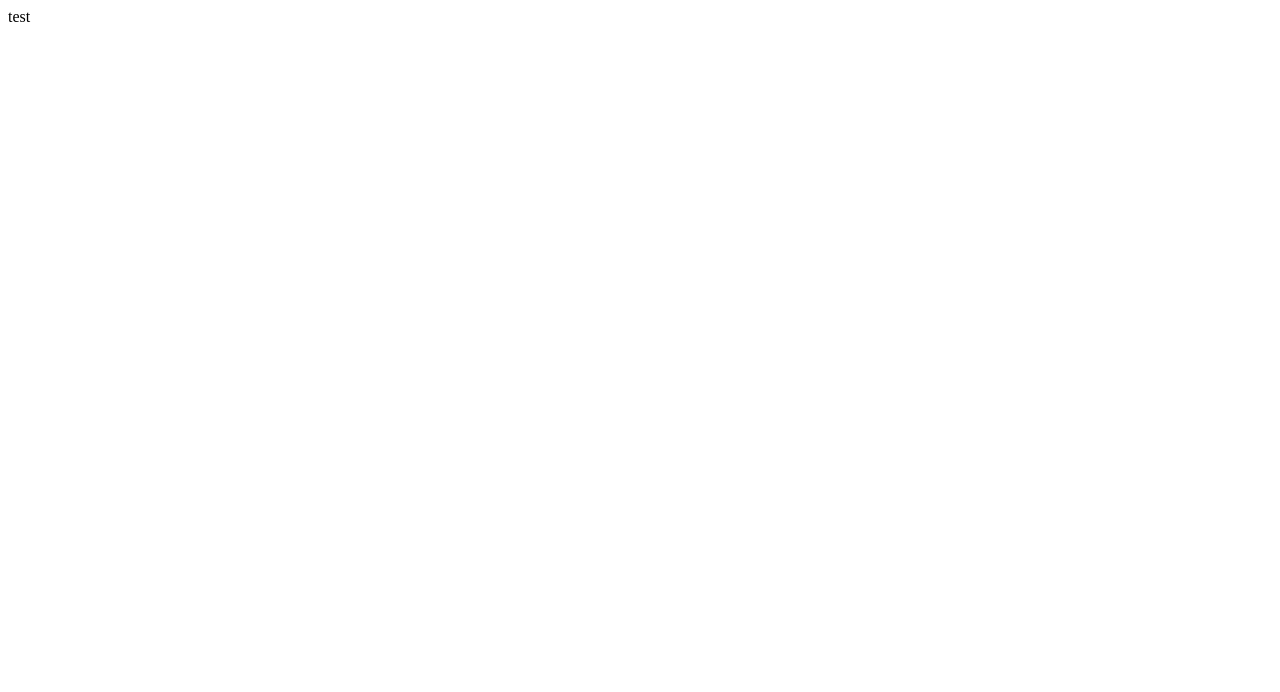
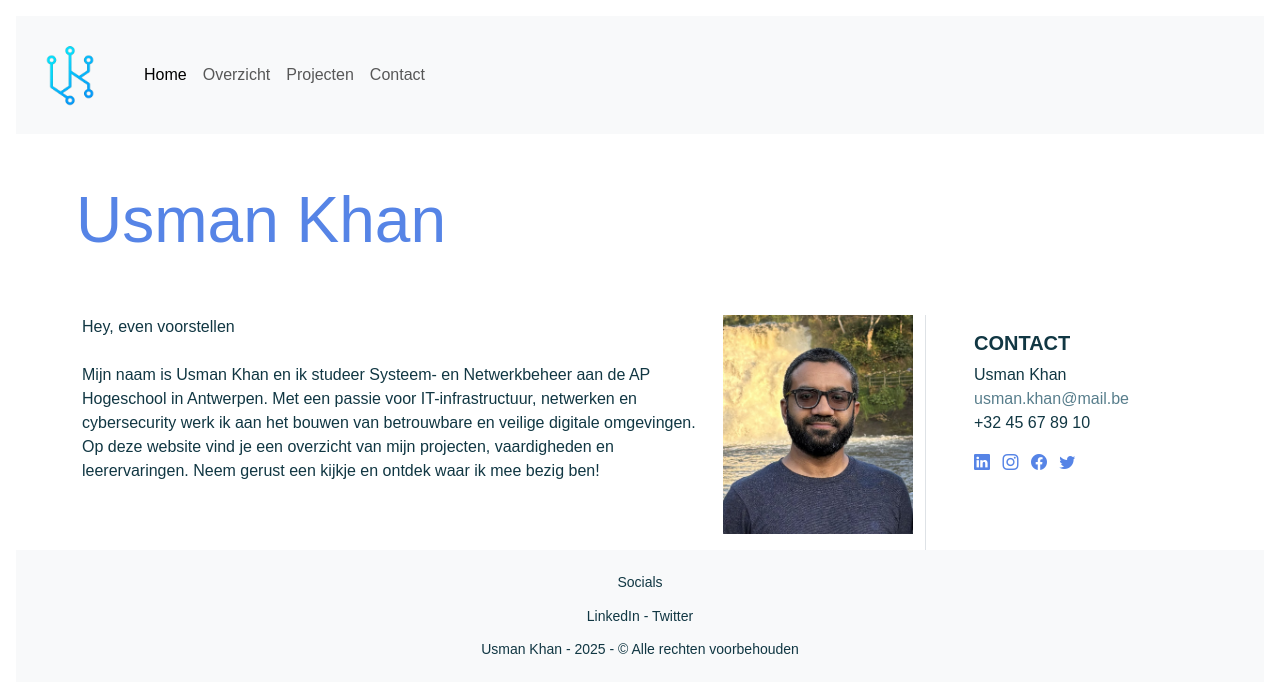
Before and after one commit to sui785/Portfolio-website, a plain HTML site: page index.html in a window 1280 px wide. Drawn offline with nearby package versions, Linux system fonts and the light colour scheme.

Commit message:
First version
First upload

```diff
--- a/css/style.css
+++ b/css/style.css
@@ -0,0 +1,41 @@
+html,
+body {
+  box-sizing: border-box;
+  background-color: #fff;
+  margin: 0;
+  padding: 0;
+  font-family: Arial, Helvetica, sans-serif;
+  color: #113743;
+  height: 100%;
+  width: 100%;
+}
+a,
+a:hover {
+  text-decoration: none;
+  color: #587e8c;
+}
+
+.blauw {
+  color: #5684e6;
+}
+
+span {
+  color: red;
+}
+
+.btn-primary {
+  --bs-btn-color: #fff;
+  --bs-btn-bg: #587e8c;
+  --bs-btn-border-color: #587e8c;
+  --bs-btn-hover-color: #fff;
+  --bs-btn-hover-bg: #113743;
+  --bs-btn-hover-border-color: #113743;
+  --bs-btn-focus-shadow-rgb: 49, 132, 253;
+  --bs-btn-active-color: #fff;
+  --bs-btn-active-bg: #113743;
+  --bs-btn-active-border-color: #113743;
+  --bs-btn-active-shadow: inset 0 3px 5px rgba(0, 0, 0, 0.125);
+  --bs-btn-disabled-color: #fff;
+  --bs-btn-disabled-bg: #587e8c;
+  --bs-btn-disabled-border-color: #587e8c;
+}
--- a/index.html
+++ b/index.html
@@ -1,4 +1,151 @@
 <!DOCTYPE html>
 <html lang="nl-BE">
-test
+  <head>
+    <meta charset="UTF-8" />
+    <meta name="viewport" content="width=device-width, initial-scale=1.0" />
+    <title>home</title>
+    <!-- resetten van browsers -->
+    <link rel="stylesheet" href="css/reset.css" />
+    <!-- Bootstrap CSS -->
+    <link
+      href="https://cdn.jsdelivr.net/npm/bootstrap@5.3.3/dist/css/bootstrap.min.css"
+      rel="stylesheet"
+      integrity="sha384-QWTKZyjpPEjISv5WaRU9OFeRpok6YctnYmDr5pNlyT2bRjXh0JMhjY6hW+ALEwIH"
+      crossorigin="anonymous"
+    />
+    <!-- Bootstrap CSS icons: https://icons.getbootstrap.com/#usage -->
+    <link
+      rel="stylesheet"
+      href="https://cdn.jsdelivr.net/npm/bootstrap-icons@1.11.3/font/bootstrap-icons.min.css"
+    />
+    <!-- JavaScript: Bootstrap Bundle with Popper -->
+    <script
+      src="https://cdn.jsdelivr.net/npm/bootstrap@5.3.3/dist/js/bootstrap.bundle.min.js"
+      integrity="sha384-YvpcrYf0tY3lHB60NNkmXc5s9fDVZLESaAA55NDzOxhy9GkcIdslK1eN7N6jIeHz"
+      crossorigin="anonymous"
+      defer
+    ></script>
+    <!-- eigen geschreven css voor jouw html-bestand -->
+    <link rel="stylesheet" href="css/style.css" />
+  </head>
+  <body class="p-3 m-0 border-0 bd-example">
+    <nav class="p-1 navbar navbar-expand-md bg-light container-fluid">
+      <a class="navbar-brand" href="#"
+        ><img
+          src="assets/images/logo-3.png"
+          alt="netwerk logo"
+          width="100"
+          height="100"
+        />
+      </a>
+      <button
+        class="navbar-toggler"
+        type="button"
+        data-bs-toggle="collapse"
+        data-bs-target="#navbarSupportedContent"
+        aria-controls="navbarSupportedContent"
+        aria-expanded="false"
+        aria-label="Toggle navigation"
+      >
+        <span class="navbar-toggler-icon"></span>
+      </button>
+      <div class="collapse navbar-collapse" id="navbarSupportedContent">
+        <ul class="navbar-nav me-auto mb-2 mb-lg-0">
+          <li class="nav-item">
+            <a class="nav-link active" aria-current="page" href="#">Home</a>
+          </li>
+          <li class="nav-item">
+            <a class="nav-link" href="overzicht.html">Overzicht</a>
+          </li>
+          <li class="nav-item">
+            <a class="nav-link" href="portfolio.html">Projecten</a>
+          </li>
+          <li class="nav-item">
+            <a class="nav-link" href="contact.html">Contact</a>
+          </li>
+        </ul>
+      </div>
+    </nav>
+
+    <header class="row m-5">
+      <h1 class="col display-3 blauw">Usman Khan</h1>
+    </header>
+
+    <div class="container">
+      <div class="row">
+        <main class="col-md-9">
+          <section id="intro" class="row">
+            <div class="col-md-9">
+              <p>
+                Hey, even voorstellen<br /><br />
+
+                Mijn naam is Usman Khan en ik studeer Systeem- en Netwerkbeheer
+                aan de AP Hogeschool in Antwerpen. Met een passie voor
+                IT-infrastructuur, netwerken en cybersecurity werk ik aan het
+                bouwen van betrouwbare en veilige digitale omgevingen. Op deze
+                website vind je een overzicht van mijn projecten, vaardigheden
+                en leerervaringen. Neem gerust een kijkje en ontdek waar ik mee
+                bezig ben!
+              </p>
+            </div>
+            <div class="col-md-3">
+              <figure>
+                <img
+                  src="assets/images/Portret.jpg"
+                  class="img-fluid"
+                  width="200px"
+                  alt="foto van Usman"
+                  title="zelfportret"
+                />
+              </figure>
+            </div>
+          </section>
+        </main>
+        <aside class="col-md-3 border-start ps-5">
+          <h2 class="text-uppercase fs-5 fw-bolder pt-3">contact</h2>
+          <p>
+            Usman Khan<br />
+            <a href="mailto:usman.khan@mail.be">usman.khan@mail.be</a><br />
+            +32 45 67 89 10
+          </p>
+          <ul class="list-inline socials">
+            <li class="list-inline-item">
+              <a
+                href="https://www.linkedin.com/in/yourusername"
+                target="_blank"
+              >
+                <i class="bi bi-linkedin blauw fs-6"></i>
+              </a>
+            </li>
+
+            <li class="list-inline-item">
+              <a href="https://www.instagram.com" target="_blank">
+                <i class="bi bi-instagram blauw fs-6"></i>
+              </a>
+            </li>
+            <li class="list-inline-item">
+              <a href="https://www.facebook.com" target="_blank">
+                <i class="bi bi-facebook blauw fs-6"></i>
+              </a>
+            </li>
+            <li class="list-inline-item">
+              <a href="https://twitter.com/" target="_blank">
+                <i class="bi bi-twitter blauw fs-6"></i>
+              </a>
+            </li>
+          </ul>
+        </aside>
+      </div>
+    </div>
+    <footer class="container-fluid bg-light text-center h6 small p-4">
+      Socials
+      <br />
+      <br />
+      LinkedIn - Twitter
+      <br />
+      <br />
+      Usman Khan - 2025 - &copy; Alle rechten voorbehouden
+      <br />
+    </footer>
+  </body>
 </html>
```
Also changed, not shown: contact.html (+85 -0 lines), overzicht.html (added, +31 -0 lines), portfolio.html (+31 -0 lines), assets/images/Sfeerfoto-2.jpg (added), assets/images/Sfeerfoto-4.jpg (added), assets/images/logo-3.png (added), 1 other file.
